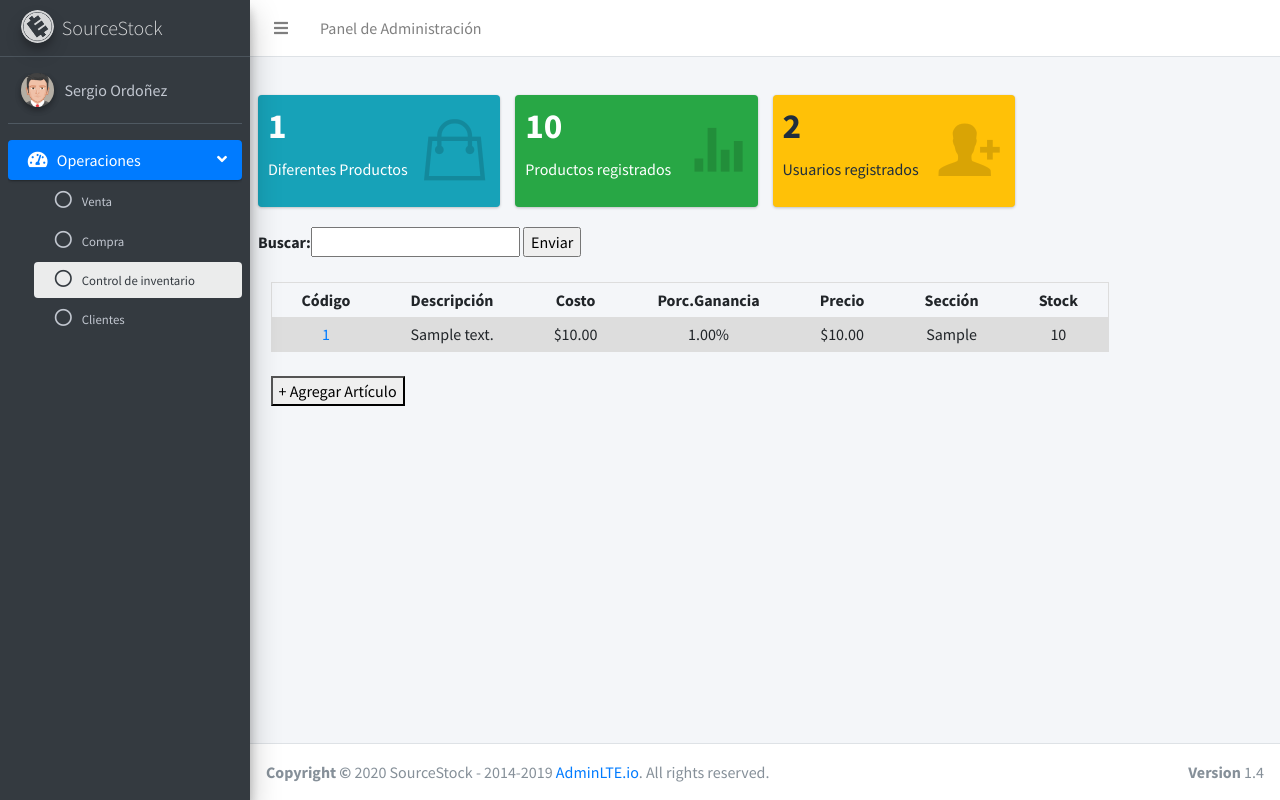
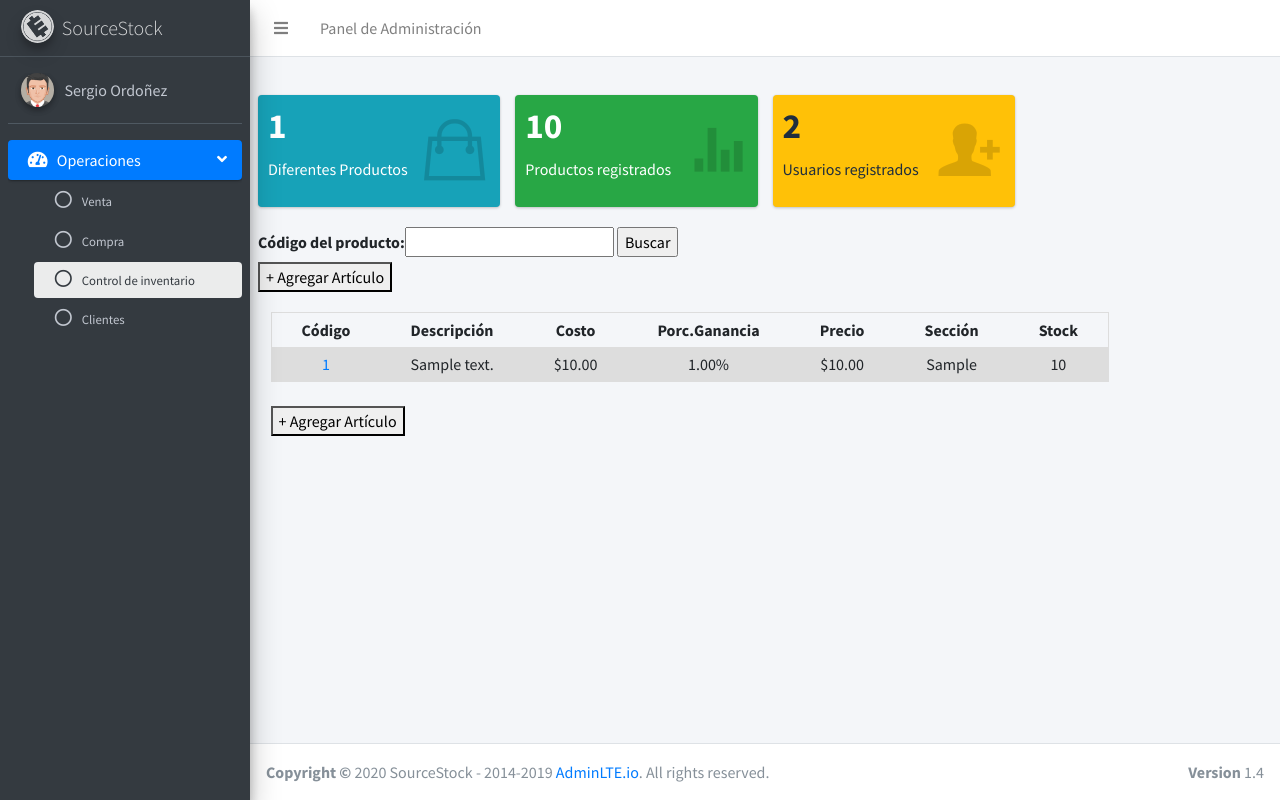
Before and after one commit to SantiR38/SourceStock, a Django app: page /control_inventario in a window 1280 px wide. Run offline with Django 3.2, Linux system fonts and the light colour scheme; tables that the repository leaves empty hold one stand-in row (values such as "Sample post"); some libraries are stand-ins or nearby versions.

Commit message:
Botón agregar_articulo agregado al inicio de la vista 'inventario'

```diff
--- a/erp/forms.py
+++ b/erp/forms.py
@@ -2,7 +2,7 @@ from django import forms
 from datetime import date
 
 class FormBusqueda(forms.Form):
-    buscar = forms.IntegerField()
+    buscar = forms.IntegerField(label= "Código del producto")
 
 class FormVenta(forms.Form): # Sirve para la actualización inventario en general
     codigo = forms.IntegerField(label_suffix= "*:")
--- a/erp/templates/control_inventario.html
+++ b/erp/templates/control_inventario.html
@@ -5,17 +5,17 @@
 <div class="container-fluid">
   {% include "small_boxes.html" %}
 
-  <form action="" method="post"> {% csrf_token %}
-    <span>
+  <div>
+    <form action="" method="post"> {% csrf_token %}
+      <span>
 
-        {{ form.as_table }}
+          {{ form.as_table }}
 
-        <input type="submit" value="Enviar" />
-    </span>
-
-
-</form>
-
+          <input type="submit" value="Buscar" />
+      </span>
+    </form>
+    <a href="/agregar_articulo"><button>+ Agregar Artículo</button></a>
+  </div>
   <!-- Main row -->
   <div class="row">
     <!-- Left col -->
--- a/erp/templates/venta.html
+++ b/erp/templates/venta.html
@@ -62,8 +62,6 @@ Venta
               <a href="/cancelar"><button>Cancelar</button></a>
             </span>
 
-            <!--<a>Que sea un boton de redireccion en vez de submit</a>-->
-
           </div>
         </div>
       </div>
```
